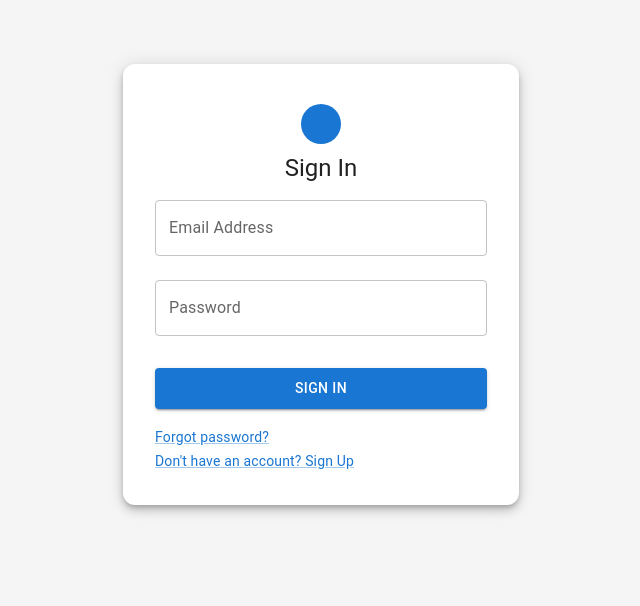
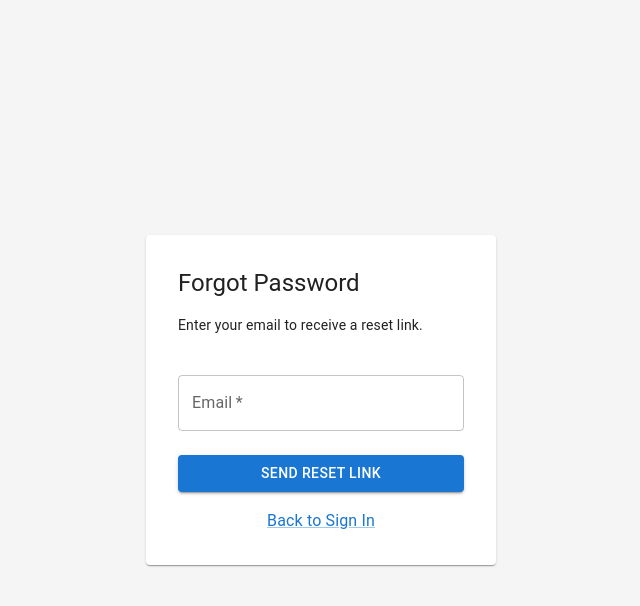
Before and after one commit to ok-qa/subtracker-app, a React (Vite) app: page /forgot-password in a window 1280 px wide. Before the commit this address led to /signin. Shown: the top 606 px of the page, without its empty margins (319-959 px from the left). Built offline with nearby package versions, Linux system fonts and the light colour scheme; no server answers; some icons are missing.

Commit message:
implemented forgot password feature

```diff
--- a/src/App.jsx
+++ b/src/App.jsx
@@ -1,24 +1,30 @@
-import { Route, Routes, useNavigate } from "react-router-dom";
+import { Route, Routes, useLocation, useNavigate } from "react-router-dom";
 import { useEffect } from "react";
 import { useSelector } from "react-redux";
+import { api } from "../src/api";
 import HomePage from "./pages/HomePage/HomePage";
 import AddSubscriptionPage from "./pages/AddSubscriptionPage/AddSubscriptionPage";
 import EditSubscriptionPage from "./pages/EditSubscriptionPage/EditSubscriptionPage";
 import SettingsPage from "./pages/SettingsPage/SettingsPage";
 import SignInPage from "./pages/SignInPage/SignInPage";
 import SignUpPage from "./pages/SignUpPage/SignUpPage";
-import { api } from "../src/api";
+import ForgotPasswordPage from "./pages/ForgotPasswordPage/ForgotPasswordPage";
+import ResetPasswordPage from "./pages/ResetPasswordPage/ResetPasswordPage";
 
 import styles from "./App.module.css";
 
 function App() {
   const { token } = useSelector((state) => state.app);
   const navigate = useNavigate();
+  const location = useLocation();
 
   useEffect(() => {
     if (token) {
       api.setAuthHeader(token);
-    } else {
+    } else if (
+      location.pathname !== "/reset-password" &&
+      location.pathname !== "/forgot-password"
+    ) {
       navigate("/signin");
     }
   }, [token, navigate]);
@@ -32,6 +38,8 @@ function App() {
         <Route path="/settings" element={<SettingsPage />} />
         <Route path="/signin" element={<SignInPage />} />
         <Route path="/register" element={<SignUpPage />} />
+        <Route path="/forgot-password" element={<ForgotPasswordPage />} />
+        <Route path="/reset-password" element={<ResetPasswordPage />} />
       </Routes>
     </div>
   );
--- a/src/api/auth.js
+++ b/src/api/auth.js
@@ -23,5 +23,19 @@ export const authRequests = () => {
         method: "POST",
         url: `${authPrefix}/logout`,
       }),
+
+    forgotPasswordRequest: (data) =>
+      axiosInstance.request({
+        method: "POST",
+        url: `${authPrefix}/request-reset-email`,
+        data,
+      }),
+
+    resetPasswordRequest: (data) =>
+      axiosInstance.request({
+        method: "POST",
+        url: `${authPrefix}/reset-password`,
+        data,
+      }),
   };
 };
--- a/src/api/axios/index.js
+++ b/src/api/axios/index.js
@@ -5,7 +5,6 @@ import { resetToken, setToken } from "../../store/slices/app";
 import { removeToken, saveToken } from "../../localStorage";
 
 const apiUrl = import.meta.env.VITE_API_URL;
-console.log("api Url: ", apiUrl);
 
 export const axiosInstance = axios.create({
   baseURL: `${apiUrl}/api/`,
--- a/src/api/index.js
+++ b/src/api/index.js
@@ -42,6 +42,10 @@ export const logout = async () => {
     console.error("Failed to logout: ", error);
   }
 };
+
+export const forgotPassword = (email) => api.forgotPasswordRequest({ email });
+
+export const changePassword = (data) => api.resetPasswordRequest(data);
 
 //get subscriptions
 export const getSubscriptions = async (params = {}) => {
--- /dev/null
+++ b/src/pages/ForgotPasswordPage/ForgotPasswordPage.jsx
@@ -0,0 +1,112 @@
+import { useState } from "react";
+import { useNavigate } from "react-router-dom";
+import {
+  TextField,
+  Button,
+  Typography,
+  Box,
+  Paper,
+  Link,
+  Alert,
+} from "@mui/material";
+import { forgotPassword } from "../../api";
+import { CheckCircleRounded } from "@mui/icons-material";
+import { useFormik } from "formik";
+import * as Yup from "yup";
+
+const ForgotPasswordPage = () => {
+  const [success, setSuccess] = useState(false);
+  const [submitted, setSubmitted] = useState(false);
+  const navigate = useNavigate();
+
+  const validationSchema = Yup.object({
+    email: Yup.string()
+      .email("Enter a valid email")
+      .required("Email is required"),
+  });
+
+  const formik = useFormik({
+    initialValues: { email: "" },
+    validationSchema,
+    onSubmit: async (values, formikHelpers) => {
+      try {
+        await forgotPassword(values.email);
+        setSubmitted(true);
+        setSuccess(true);
+      } catch (error) {
+        const errorMessage = error.response.data.message;
+        console.error(error);
+        if (errorMessage === "User not found") {
+          formikHelpers.setFieldError("email", errorMessage);
+        }
+      } finally {
+        formikHelpers.setSubmitting(false);
+      }
+    },
+  });
+
+  return (
+    <Box
+      sx={{
+        display: "flex",
+        justifyContent: "center",
+        alignItems: "center",
+        height: "100vh",
+      }}
+    >
+      <Paper sx={{ p: 4, width: 350 }}>
+        <Typography variant="h5" mb={2}>
+          Forgot Password
+        </Typography>
+        <Typography variant="body2" mb={3}>
+          Enter your email to receive a reset link.
+        </Typography>
+
+        <form onSubmit={formik.handleSubmit}>
+          <TextField
+            fullWidth
+            id="email"
+            name="email"
+            label="Email"
+            type="email"
+            margin="normal"
+            required
+            value={formik.values.email}
+            onChange={formik.handleChange}
+            onBlur={formik.handleBlur}
+            error={formik.touched.email && Boolean(formik.errors.email)}
+            helperText={formik.touched.email && formik.errors.email}
+            disabled={submitted}
+          />
+
+          <Button
+            type="submit"
+            fullWidth
+            variant="contained"
+            sx={{ mt: 2 }}
+            disabled={formik.isSubmitting || submitted}
+          >
+            {formik.isSubmitting ? "Sending..." : "Send Reset Link"}
+          </Button>
+        </form>
+        {success && (
+          <Alert
+            icon={<CheckCircleRounded fontSize="inherit" />}
+            severity="success"
+            sx={{ mt: 2 }}
+          >
+            Please check your email and follow the link we sent.
+          </Alert>
+        )}
+
+        <Typography mt={2} textAlign="center">
+          <Link component="button" onClick={() => navigate("/signin")}>
+            Back to Sign In
+          </Link>
+        </Typography>
+      </Paper>
+    </Box>
+  );
+};
+
+export default ForgotPasswordPage;
--- /dev/null
+++ b/src/pages/ResetPasswordPage/ResetPasswordPage.jsx
@@ -0,0 +1,137 @@
+import { useSearchParams, useNavigate } from "react-router-dom";
+import {
+  TextField,
+  Button,
+  Typography,
+  Box,
+  Paper,
+  AlertTitle,
+  Alert,
+} from "@mui/material";
+import { useFormik } from "formik";
+import * as Yup from "yup";
+import { changePassword } from "../../api";
+import { useState } from "react";
+import { CheckCircleRounded } from "@mui/icons-material";
+
+const ResetPasswordPage = () => {
+  const [isExpiredLink, setIsExpiredLink] = useState(false);
+  const [searchParams] = useSearchParams();
+  const token = searchParams.get("token");
+  const navigate = useNavigate();
+
+  const validationSchema = Yup.object({
+    password: Yup.string()
+      .min(6, "Password must be at least 6 characters")
+      .required("Password is required"),
+    confirm: Yup.string()
+      .oneOf([Yup.ref("password"), null], "Passwords must match")
+      .required("Confirm password is required"),
+  });
+
+  const formik = useFormik({
+    initialValues: { password: "", confirm: "" },
+    validationSchema,
+    onSubmit: async (values, formikHelpers) => {
+      try {
+        const encodedToken = encodeURIComponent(token);
+
+        await changePassword({
+          token: encodedToken,
+          password: values.password,
+        });
+        formikHelpers.setStatus({ success: true });
+        navigate("/signin");
+      } catch (error) {
+        const errorMessage = error.response.data.message;
+        console.error(error);
+        if (errorMessage === "jwt expired") {
+          setIsExpiredLink(true);
+        }
+      } finally {
+        formikHelpers.setSubmitting(false);
+      }
+    },
+  });
+
+  const isDisabled = formik.isSubmitting || formik.status?.success;
+
+  if (!token) return <Typography>Invalid or missing reset link.</Typography>;
+
+  return (
+    <Box
+      sx={{
+        display: "flex",
+        justifyContent: "center",
+        alignItems: "center",
+        height: "100vh",
+      }}
+    >
+      <Paper sx={{ p: 4, width: 350 }}>
+        <Typography variant="h5" mb={3}>
+          Reset Password
+        </Typography>
+
+        {isExpiredLink ? (
+          <Alert
+            icon={<CheckCircleRounded fontSize="inherit" />}
+            severity="error"
+            sx={{ mt: 2 }}
+          >
+            <AlertTitle>Sorry</AlertTitle>
+            The link is expired.
+          </Alert>
+        ) : (
+          <form onSubmit={formik.handleSubmit}>
+            <TextField
+              fullWidth
+              id="password"
+              name="password"
+              label="New Password"
+              type="password"
+              margin="normal"
+              required
+              value={formik.values.password}
+              onChange={formik.handleChange}
+              error={formik.touched.password && Boolean(formik.errors.password)}
+              helperText={formik.touched.password && formik.errors.password}
+              disabled={isDisabled}
+            />
+
+            <TextField
+              fullWidth
+              id="confirm"
+              name="confirm"
+              label="Confirm Password"
+              type="password"
+              margin="normal"
+              required
+              value={formik.values.confirm}
+              onChange={formik.handleChange}
+              onBlur={formik.handleBlur}
+              error={formik.touched.confirm && Boolean(formik.errors.confirm)}
+              helperText={formik.touched.confirm && formik.errors.confirm}
+              disabled={isDisabled}
+            />
+
+            <Button
+              type="submit"
+              fullWidth
+              variant="contained"
+              sx={{ mt: 2 }}
+              disabled={isDisabled}
+            >
+              {formik.isSubmitting
+                ? "Resetting..."
+                : formik.status?.success
+                ? "Done"
+                : "Reset Password"}
+            </Button>
+          </form>
+        )}
+      </Paper>
+    </Box>
+  );
+};
+
+export default ResetPasswordPage;
--- a/src/pages/SignInPage/SignInPage.jsx
+++ b/src/pages/SignInPage/SignInPage.jsx
@@ -39,9 +39,6 @@ const SignInPage = () => {
 
   const handleSubmit = async (values, formikHelpers) => {
     try {
-      console.log("SignInPage values", values);
-      console.log("formikHelpers", formikHelpers);
-
       await signIn(values, dispatch);
       navigate("/");
     } catch (error) {
@@ -119,7 +116,7 @@ const SignInPage = () => {
 
               <Grid container>
                 <Grid size={{ xs: 12 }}>
-                  <Link href="#" variant="body2">
+                  <Link href="/forgot-password" variant="body2">
                     Forgot password?
                   </Link>
                 </Grid>
--- a/src/services/authService.js
+++ b/src/services/authService.js
@@ -20,7 +20,6 @@ export const signIn = async (values, dispatch) => {
 export const signUp = async (values, dispatch) => {
   const response = await signUpRequest(values);
   const { accessToken } = response;
-  console.log("response: ", response);
   saveToken(accessToken);
   api.setAuthHeader(accessToken);
 
```
